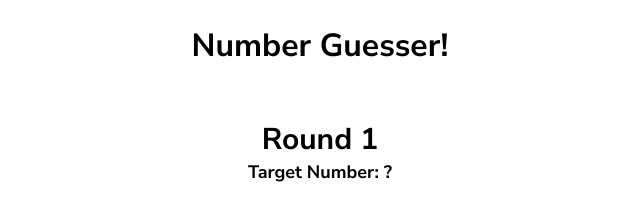
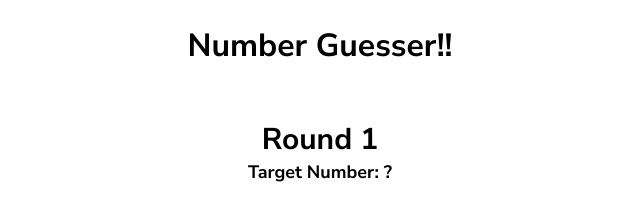
Before and after one commit to PaksoyAta/numberguesser, a plain HTML site: page index.html in a window 1280 px wide. Shown: the top 211 px of the page, 320-960 px from the left. Drawn offline with Linux system fonts and the light colour scheme.

Commit message:
testing if pushing is working

```diff
--- a/index.html
+++ b/index.html
@@ -9,7 +9,7 @@
   <body>
     <div class="game-container">
       <header>
-        <h1>Number Guesser!</h1>
+        <h1>Number Guesser!!</h1>
       </header>
 
       <div class="rounds">
```
